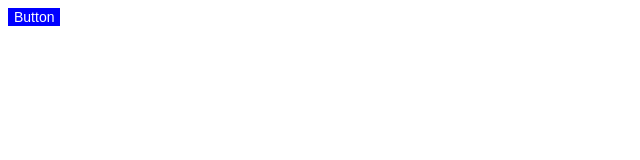
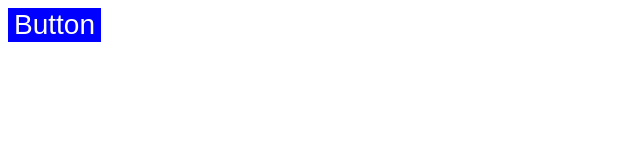
Before and after one commit to saeed1986/figma-test2, a plain HTML site: page index.html in a window 1280 px wide. Shown: the whole page, without its empty margins (0-640 px from the left). Drawn offline with Linux system fonts and the light colour scheme.

```diff
--- a/build/css/_variables.css
+++ b/build/css/_variables.css
@@ -1,6 +1,6 @@
 /**
  * Do not edit directly
- * Generated on Tue, 06 Feb 2024 10:19:22 GMT
+ * Generated on Sat, 24 Feb 2024 17:26:39 GMT
  */
 
 :root {
--- a/index.html
+++ b/index.html
@@ -8,7 +8,7 @@
         background-color: var(--sd-global-blue-100);
         color: white;
         border: none;
-        font-size: 14px;
+        font-size: 28px;
       }
     </style>
     <button>Button</button>
```
Also changed, not shown: tokens/tokens.json (+2 -6 lines), 2 other files.
